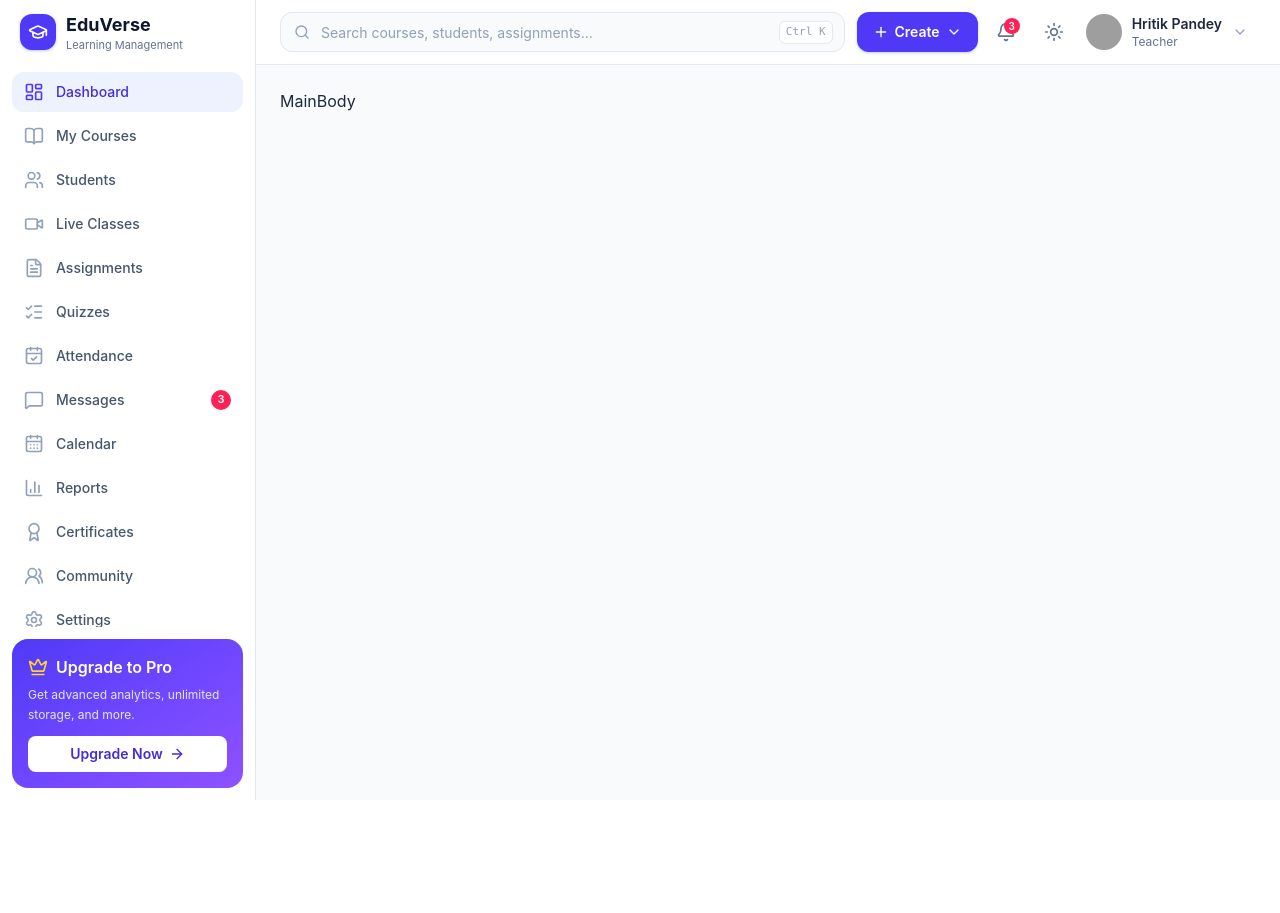
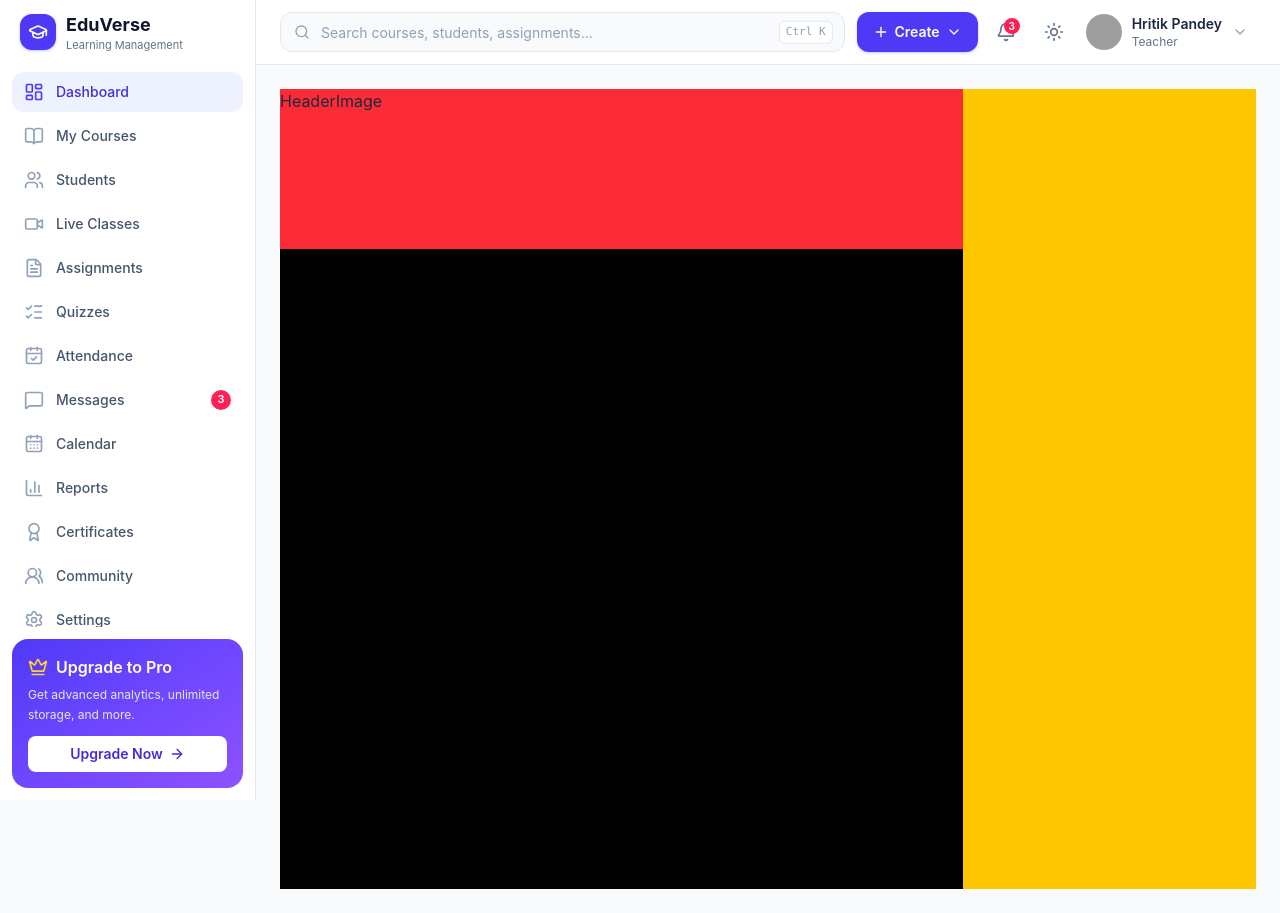
Before and after one commit to iamayushkarma/lms-dashbaord, a React (Vite) app: page / in a window 1280 px wide. Before the commit the page ends 800 px from the top, so only its background shows below. Built offline with nearby package versions, Linux system fonts and the light colour scheme; grey boxes are pictures that could not be loaded.

Commit message:
feat: add hero image in dashboard

```diff
--- /dev/null
+++ b/src/dashboard/components/HeaderImage.tsx
@@ -0,0 +1,7 @@
+import React from "react";
+
+function HeaderImage() {
+  return <div className="bg-red-500 h-40 w-full">HeaderImage</div>;
+}
+
+export default HeaderImage;
--- a/src/dashboard/main-body/MainBody.tsx
+++ b/src/dashboard/main-body/MainBody.tsx
@@ -1,7 +1,16 @@
 import React from "react";
+import HeaderImage from "../components/HeaderImage";
 
 function MainBody() {
-  return <div>MainBody</div>;
+  return (
+    <div className="flex w-full bg-blue-500 h-svh">
+      <div className="w-[70%] bg-black">
+        <HeaderImage />
+      </div>
+      <div className="w-[30%] bg-yellow-400"></div>
+      <div></div>
+    </div>
+  );
 }
 
 export default MainBody;
```
